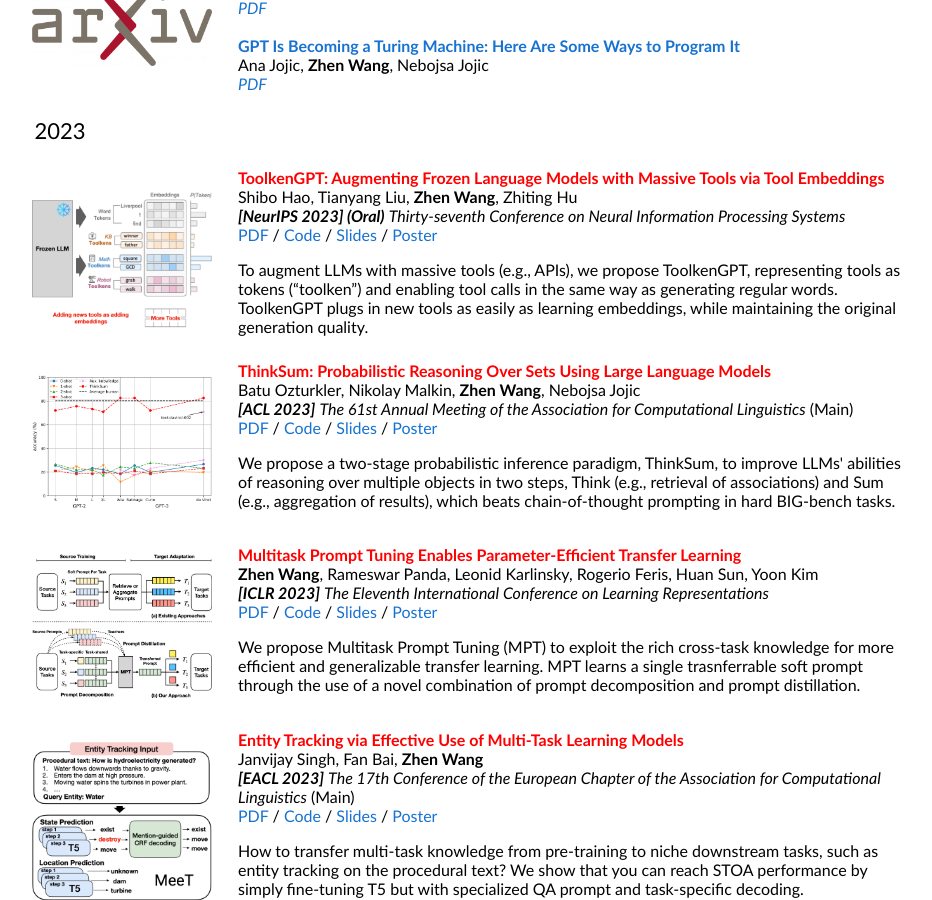
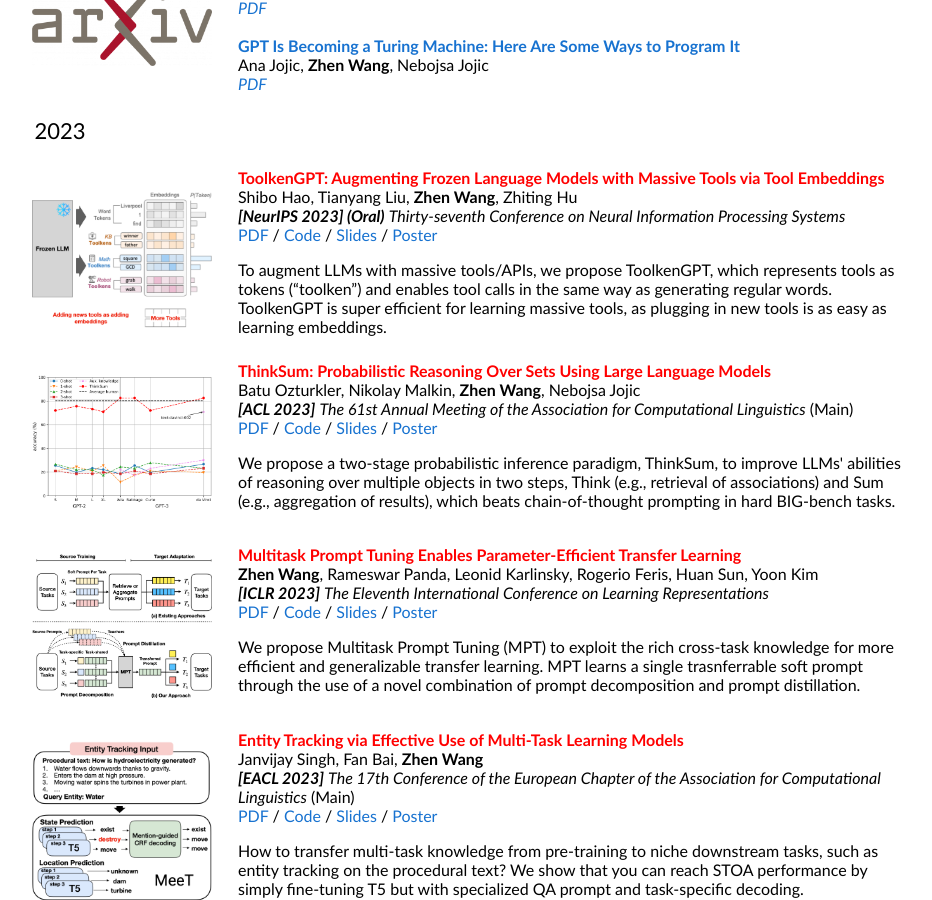
Before and after one commit to zhenwang9102/zhenwang9102.github.io, a Jekyll site: the page built from _posts/2019-06-02-venue.markdown, in a window 1280 px wide and 900 px high, scrolled down 1394 px. Shown: the whole window, without its empty margins (178-1110 px from the left). Built offline with Jekyll 4.4.1, drawn with Linux system fonts in a browser that asks for light colours.

Commit message:
Update default.html

```diff
--- a/_layouts/default.html
+++ b/_layouts/default.html
@@ -328,7 +328,7 @@
               <em><b>[NeurIPS 2023] (Oral)</b></em> <i>Thirty-seventh Conference on Neural Information Processing Systems</i>
               <br>
               <a href="https://arxiv.org/pdf/2305.11554.pdf">PDF</a> / <a href="https://github.com/Ber666/ToolkenGPT">Code</a> / <a href="http://zhenwang9102.github.io/">Slides</a> / <a href="http://zhenwang9102.github.io/">Poster</a>
-              <p>To augment LLMs with massive tools (e.g., APIs), we propose ToolkenGPT, representing tools as tokens (“toolken”) and enabling tool calls in the same way as generating regular words. ToolkenGPT plugs in new tools as easily as learning embeddings, while maintaining the original generation quality.</p>
+              <p>To augment LLMs with massive tools/APIs, we propose ToolkenGPT, which represents tools as tokens (“toolken”) and enables tool calls in the same way as generating regular words. ToolkenGPT is super efficient for learning massive tools, as plugging in new tools is as easy as learning embeddings.</p>
             </td>
           </tr>
         </table>
```
